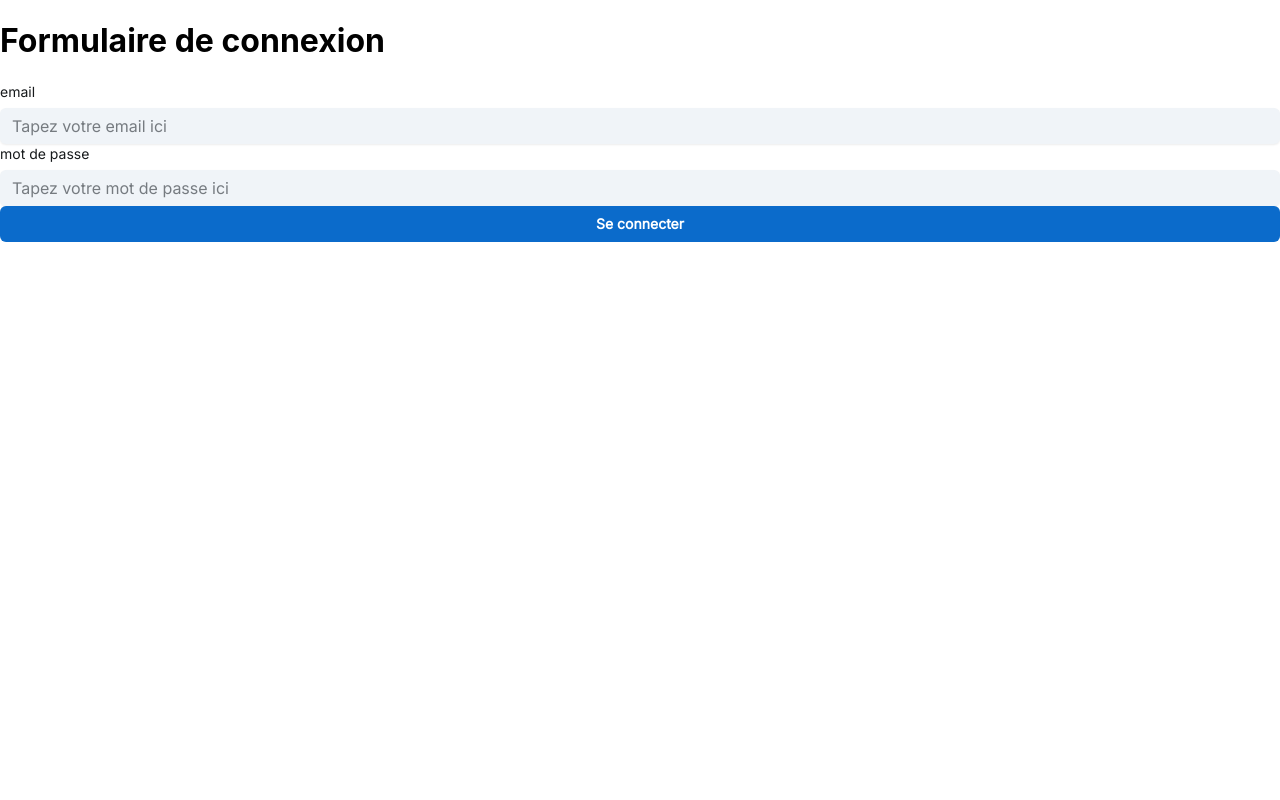
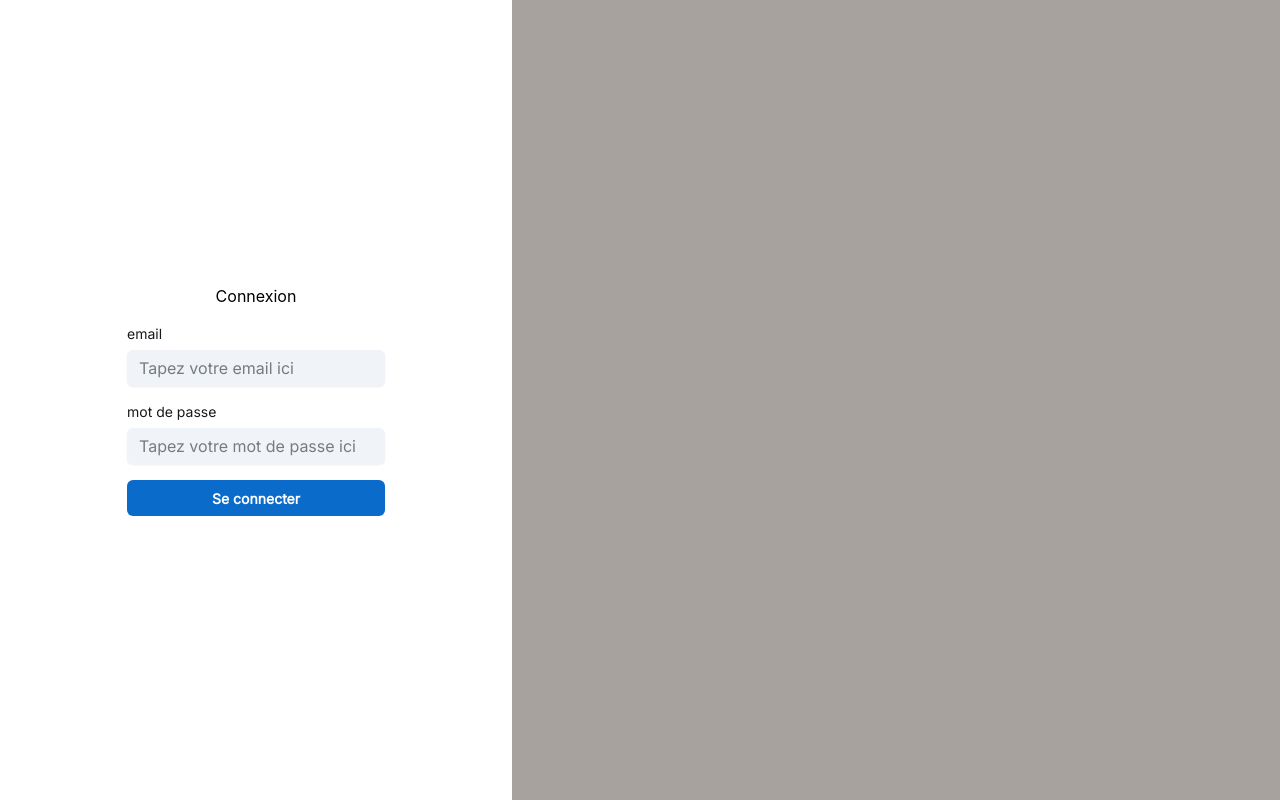
Before and after one commit to MyNameIsNoobody/garage-v-parrot, a React (Create React App) app in the folder front/: page /login in a window 1280 px wide. Built offline with nearby package versions, Linux system fonts and the light colour scheme.

Commit message:
style: init the login page

```diff
--- a/front/src/components/LoginForm.jsx
+++ b/front/src/components/LoginForm.jsx
@@ -5,14 +5,18 @@ import FormLabel from '@mui/joy/FormLabel';
 
 export default function LoginForm() {
     return (
-        <FormControl>
-            <FormLabel>email</FormLabel>
-            <Input type="email" placeholder="Tapez votre email ici" variant="soft" />
+        <div className="flex flex-col gap-4">
+            <FormControl className="">
+                <FormLabel>email</FormLabel>
+                <Input type="email" placeholder="Tapez votre email ici" variant="soft" />
+            </FormControl>
 
-            <FormLabel>mot de passe</FormLabel>
-            <Input type="password" placeholder="Tapez votre mot de passe ici" variant="soft" />
+            <FormControl className="">
+                <FormLabel>mot de passe</FormLabel>
+                <Input type="password" placeholder="Tapez votre mot de passe ici" variant="soft" />
+            </FormControl>
 
             <Button>Se connecter</Button>
-        </FormControl>
+        </div>
     )
 }
--- a/front/src/index.css
+++ b/front/src/index.css
@@ -1,13 +1,16 @@
+@tailwind base;
+@tailwind components;
+@tailwind utilities;
+
 body {
-  margin: 0;
-  font-family: -apple-system, BlinkMacSystemFont, 'Segoe UI', 'Roboto', 'Oxygen',
-    'Ubuntu', 'Cantarell', 'Fira Sans', 'Droid Sans', 'Helvetica Neue',
+  font-family: -apple-system, BlinkMacSystemFont, "Segoe UI", "Roboto", "Oxygen",
+    "Ubuntu", "Cantarell", "Fira Sans", "Droid Sans", "Helvetica Neue",
     sans-serif;
   -webkit-font-smoothing: antialiased;
   -moz-osx-font-smoothing: grayscale;
 }
 
 code {
-  font-family: source-code-pro, Menlo, Monaco, Consolas, 'Courier New',
+  font-family: source-code-pro, Menlo, Monaco, Consolas, "Courier New",
     monospace;
 }
--- a/front/src/pages/Login.jsx
+++ b/front/src/pages/Login.jsx
@@ -2,9 +2,16 @@ import LoginForm from '../components/LoginForm';
 
 export default function Login() {
     return (
-        <div>
-            <h1>Formulaire de connexion</h1>
-            <LoginForm />
-        </div>
+            <div className="flex flex-row">
+                <div className="flex basis-2/5 justify-center">
+                    <div className="max-w-xs flex flex-col gap-y-4 justify-center">
+                        <h1 className="text-center">Connexion</h1>
+                        <LoginForm />
+                    </div>
+                </div>
+                <div className="basis-3/5 h-screen bg-stone-400">
+
+                </div>
+            </div>
     )
 }
```
